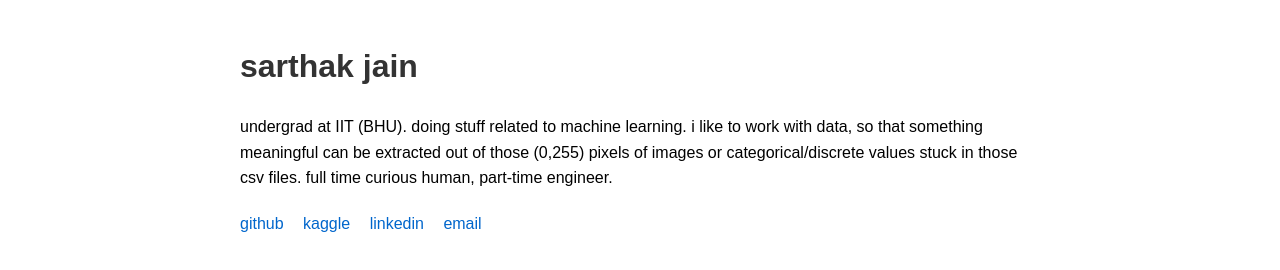
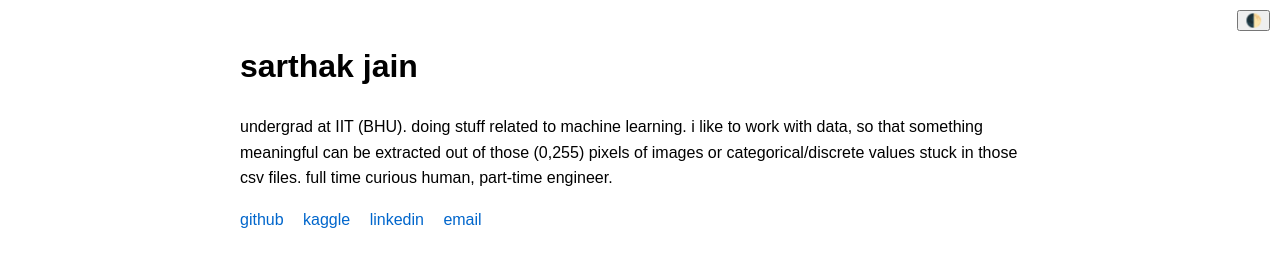
Before and after one commit to sartq333/sartq333.github.io, a plain HTML site: page index.html in a window 1280 px wide. Drawn offline with Linux system fonts and the light colour scheme.

Commit message:
dark mode

```diff
--- a/index.html
+++ b/index.html
@@ -2,33 +2,63 @@
 <html lang="en">
 <head>
     <meta charset="UTF-8">
-    <title>sarthak jain - Personal Website</title>
+    <title>sarthak jain</title>
     <style>
+        :root {
+            --bg-color: white;
+            --text-color: black;
+            --link-color: #0066cc;
+        }
+
+        [data-theme='dark'] {
+            --bg-color: #121212;
+            --text-color: white;
+            --link-color: #4da6ff;
+        }
+
         body {
             font-family: Arial, sans-serif;
             max-width: 800px;
             margin: 0 auto;
             padding: 20px;
             line-height: 1.6;
+            background-color: var(--bg-color);
+            color: var(--text-color);
+            transition: background-color 0.3s, color 0.3s;
         }
-        h1 { color: #333; }
-        .links { margin-top: 20px; }
+
+        .theme-toggle {
+            position: absolute;
+            top: 10px;
+            right: 10px;
+            cursor: pointer;
+        }
+
         .links a {
             margin-right: 15px;
-            color: #0066cc;
+            color: var(--link-color);
             text-decoration: none;
         }
     </style>
 </head>
 <body>
+    <button class="theme-toggle" onclick="toggleTheme()">🌓</button>
+
     <h1>sarthak jain</h1>
     <p>undergrad at IIT (BHU). doing stuff related to machine learning. i like to work with data, so that something meaningful can be extracted out of those (0,255) pixels of images or categorical/discrete values stuck in those csv files. full time curious human, part-time engineer.</p>
-
     <div class="links">
         <a href="https://github.com/sartq333">github</a>
         <a href="https://www.kaggle.com/sarthak333">kaggle</a>
         <a href="https://www.linkedin.com/in/sartj/">linkedin</a>
-        <a href="sarthak.bhu21@gmail.com">email</a>
+        <a href="mailto:sarthak.bhu21@gmail.com">email</a>
     </div>
+
+    <script>
+        function toggleTheme() {
+            document.documentElement.setAttribute('data-theme',
+                document.documentElement.getAttribute('data-theme') === 'dark' ? 'light' : 'dark'
+            );
+        }
+    </script>
 </body>
 </html>
```
